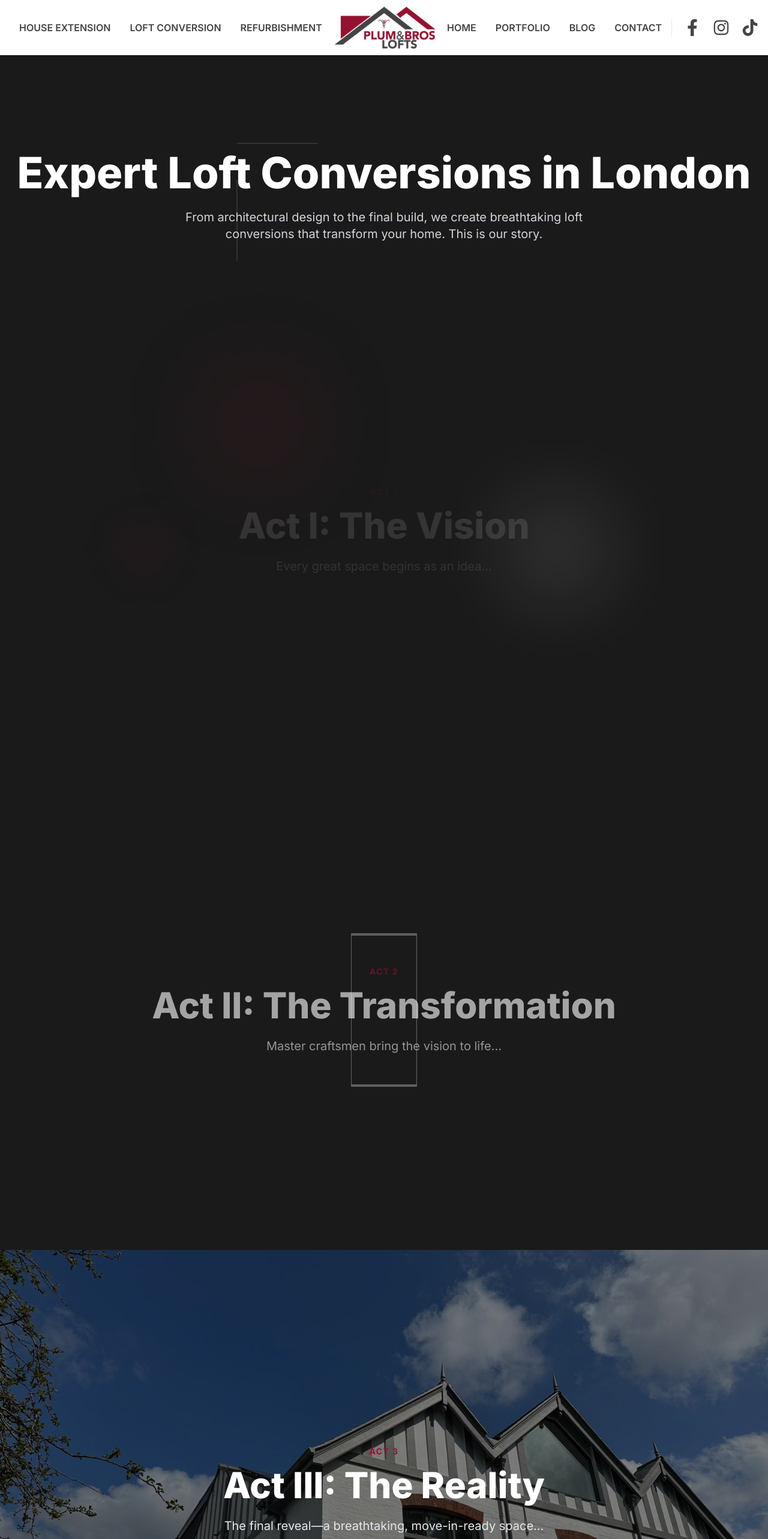
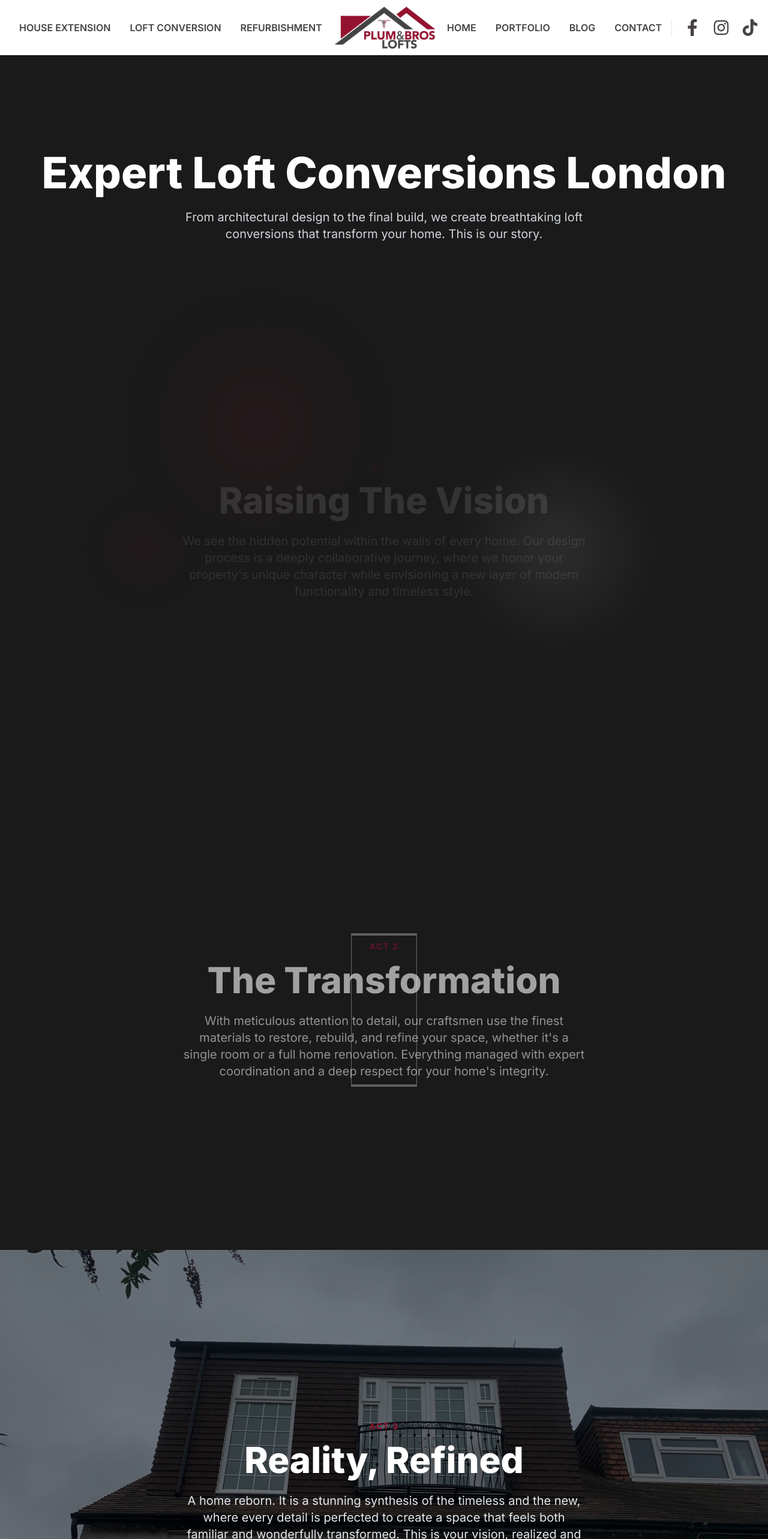
Before and after one commit to armirpepkola/plumbros-lofts-nextjs, a Next.js app: page /loft-conversion in a window 1280 px wide. Shown: the top 2566 px of the page at 60% size. Built offline with nearby package versions, Linux system fonts and the light colour scheme.

Commit message:
conversion content

```diff
--- a/src/app/(pages)/loft-conversion/page.tsx
+++ b/src/app/(pages)/loft-conversion/page.tsx
@@ -1,130 +1,228 @@
 "use client";
 
-import { motion, useScroll, useTransform, AnimatePresence } from 'framer-motion';
-import Image from 'next/image';
-import Link from 'next/link';
-import { useRef, useState } from 'react';
-import { FaPlus } from 'react-icons/fa';
+import { motion, useScroll, useTransform } from "framer-motion";
+import Image from "next/image";
+import { useRef } from "react";
+import FaqAccordion from "@/components/FaqAccordion";
+import NextSteps from "@/components/NextSteps";
 
-// --- DATA (UNCHANGED) ---
+// ============================================================
+// SEO-RICH CONTENT FOR LOFT CONVERSIONS
+// ============================================================
 const acts = [
-    { id: 'vision', title: "Act I: The Vision", content: "Every great space begins as an idea...", image: "/homepage/hero-background.jpg" },
-    { id: 'transformation', title: "Act II: The Transformation", content: "Master craftsmen bring the vision to life...", image: "/homepage/hero-background.jpg" },
-    { id: 'reality', title: "Act III: The Reality", content: "The final reveal—a breathtaking, move-in-ready space...", image: "/homepage/hero-background.jpg" },
-];
-const faqItems = [
-    { q: "What are the main types of loft conversions?", a: "The most common types are Dormer, Hip-to-Gable, Mansard, and Velux conversions..." },
-    { q: "Do I need planning permission?", a: "Many loft conversions fall under 'Permitted Development' rights..." },
-    { q: "How long does a loft conversion take?", a: "A typical project takes 6 to 10 weeks..." },
-    { q: "How much value does a loft conversion add?", a: "A well-executed loft conversion can add up to 20-25% to your property's value." },
+  {
+    id: "vision",
+    title: "Raising The Vision",
+    content:
+      "We see the hidden potential within the walls of every home. Our design process is a deeply collaborative journey, where we honor your property's unique character while envisioning a new layer of modern functionality and timeless style. ",
+    image: "/homepage/hero-background.jpg",
+  },
+  {
+    id: "transformation",
+    title: "The Transformation",
+    content:
+      "With meticulous attention to detail, our craftsmen use the finest materials to restore, rebuild, and refine your space, whether it's a single room or a full home renovation. Everything managed with expert coordination and a deep respect for your home's integrity.",
+    image: "/homepage/hero-background.jpg",
+  },
+  {
+    id: "reality",
+    title: "Reality, Refined",
+    content:
+      "A home reborn. It is a stunning synthesis of the timeless and the new, where every detail is perfected to create a space that feels both familiar and wonderfully transformed. This is your vision, realized and backed by our comprehensive 10-year guarantee.",
+    image: "/conversion/conversion1.jpeg",
+  },
 ];
 
-// --- REUSABLE COMPONENTS (UNCHANGED) ---
-const AccordionItem = ({ item, isOpen, onClick }: any) => ( <div className="border-b border-white/10"><button onClick={onClick} className="w-full flex justify-between items-center text-left py-6"><span className="text-xl font-medium font-[var(--font-montserrat)]">{item.q}</span><motion.div animate={{ rotate: isOpen ? 45 : 0 }}><FaPlus size={20} /></motion.div></button><AnimatePresence>{isOpen && (<motion.div initial={{ height: 0, opacity: 0 }} animate={{ height: 'auto', opacity: 1 }} exit={{ height: 0, opacity: 0 }}><p className="pb-6 text-gray-300">{item.a}</p></motion.div>)}</AnimatePresence></div> );
+const faqItems = [
+  {
+    q: "What are the main types of loft conversions?",
+    a: "The most common types are Dormer, Hip-to-Gable, Mansard, and Velux (rooflight) conversions. The best choice depends on your roof structure, property type, and budget. We provide a full consultation to determine the optimal solution for your home.",
+  },
+  {
+    q: "Do I need planning permission for a loft conversion?",
+    a: "Many loft conversions fall under 'Permitted Development' rights, meaning they don't require full planning permission. However, this is subject to specific criteria, especially in conservation areas. We handle all architectural drawings and submissions to the local authority to ensure your project is fully compliant.",
+  },
+  {
+    q: "How long does the average loft conversion take?",
+    a: "A typical loft conversion project takes between 6 to 10 weeks from the start of construction. We provide a detailed, phase-by-phase project timeline upfront so you always know what to expect and when.",
+  },
+  {
+    q: "How much value does a loft conversion add?",
+    a: "A well-executed loft conversion is one of the best investments you can make in your home, often adding up to 20-25% to your property's value by increasing its square footage and functionality.",
+  },
+];
+
+// ============================================================
+// REUSABLE HELPER COMPONENT
+// ============================================================
 const ActSection = ({ title, content, image, children, index }: any) => {
   const ref = useRef(null);
-    const { scrollYProgress } = useScroll({ target: ref, offset: ["start end", "end start"] });
+  const { scrollYProgress } = useScroll({
+    target: ref,
+    offset: ["start end", "end start"],
+  });
+
   const y = useTransform(scrollYProgress, [0, 1], ["-10%", "10%"]);
   const textOpacity = useTransform(scrollYProgress, [0.2, 0.5, 0.8], [0, 1, 0]);
-    return (<section ref={ref} className="sticky top-0 h-screen overflow-hidden"><motion.div className="absolute inset-0 z-0" style={{ y, scale: 1.15 }}><Image src={image} alt={title} fill className="object-cover opacity-20" /></motion.div><div className="absolute inset-0 bg-[#1a1a1a] bg-opacity-70 z-10" /><div className="absolute inset-0 z-20 flex items-center justify-center pointer-events-none">{children}</div><motion.div className="relative z-30 h-full flex flex-col items-center justify-center text-center px-6" style={{ opacity: textOpacity }}><h3 className="text-sm font-bold text-[var(--color-brand-primary)] uppercase tracking-widest mb-4">Act {index + 1}</h3><h2 className="text-4xl md:text-6xl font-extrabold font-[var(--font-montserrat)] mb-6">{title}</h2><p className="text-xl text-gray-200 max-w-2xl">{content}</p></motion.div></section>);
+
+  return (
+    <section ref={ref} className="sticky top-0 h-screen overflow-hidden">
+      {/* Background Image */}
+      <motion.div className="absolute inset-0 z-0" style={{ y, scale: 1.15 }}>
+        <Image src={image} alt={title} fill className="object-cover opacity-20" />
+      </motion.div>
+
+      {/* Overlay */}
+      <div className="absolute inset-0 bg-[#1a1a1a] bg-opacity-70 z-10" />
+
+      {/* Children Layer */}
+      <div className="absolute inset-0 z-20 flex items-center justify-center pointer-events-none">
+        {children}
+      </div>
+
+      {/* Text Content */}
+      <motion.div
+        className="relative z-30 h-full flex flex-col items-center justify-center text-center px-6"
+        style={{ opacity: textOpacity }}
+      >
+        <h3 className="text-sm font-bold text-[var(--color-brand-primary)] uppercase tracking-widest mb-4">
+          Act {index + 1}
+        </h3>
+        <h2 className="text-4xl md:text-6xl font-extrabold font-[var(--font-montserrat)] mb-6">
+          {title}
+        </h2>
+        <p className="text-xl text-gray-200 max-w-2xl">{content}</p>
+      </motion.div>
+    </section>
+  );
 };
 
-// --- THE FINAL PAGE ---
-export default function ServicePageMasterpiece() {
-    const [expandedFaq, setExpandedFaq] = useState<number | null>(0);
-
+// ============================================================
+// MAIN PAGE COMPONENT
+// ============================================================
+export default function LoftConversionPage() {
   return (
     <main className="bg-[#1a1a1a] text-white">
-            {/* --- HEADER WITH "BLUEPRINT OF LIGHT" ANIMATION --- */}
-            <div className="relative pt-28 pb-16 md:pt-40 md:pb-20 text-center container mx-auto px-6 overflow-hidden">
-                {/* The new background animation, placed on a low z-index */}
-                <div className="absolute inset-0 z-0 flex items-center justify-center opacity-10">
-                    <svg width="600" height="400" viewBox="0 0 600 400" className="w-full h-full">
-                        <defs>
-                            <linearGradient id="lightBeam" x1="0%" y1="0%" x2="0%" y2="100%">
-                                <stop offset="0%" stopColor="white" stopOpacity="0.3" />
-                                <stop offset="100%" stopColor="white" stopOpacity="0" />
-                            </linearGradient>
-                        </defs>
-                        {/* The animated light beam */}
-                        <motion.rect
-                            x="0"
-                            width="100%"
-                            height="100%"
-                            fill="url(#lightBeam)"
-                            initial={{ y: "-100%" }}
-                            animate={{ y: ["-100%", "100%"] }}
-                            transition={{ duration: 4, ease: "easeInOut", repeat: Infinity, repeatDelay: 2 }}
-                        />
-                        {/* The animated roofline */}
-                        <motion.path
-                            d="M50 350 L50 150 L300 50 L550 150 L550 350 Z M50 150 L550 150"
-                            stroke="currentColor"
-                            strokeWidth="2"
-                            fill="none"
-                            initial={{ pathLength: 0 }}
-                            animate={{ pathLength: 1 }}
-                            transition={{ duration: 3, ease: "easeInOut", repeat: Infinity, repeatType: "mirror", repeatDelay: 1 }}
-                        />
-                    </svg>
+      {/* Hero Section */}
+      <div className="relative pt-28 pb-16 md:pt-40 md:pb-20 text-center container mx-auto px-6">
+        <h1 className="text-5xl md:text-7xl font-extrabold font-[var(--font-montserrat)] mb-6">
+          Expert Loft Conversions London
+        </h1>
+        <p className="text-xl text-gray-300 max-w-3xl mx-auto">
+          From architectural design to the final build, we create breathtaking
+          loft conversions that transform your home. This is our story.
+        </p>
       </div>
 
-                {/* The text content, on a higher z-index to be on top */}
-                <div className="relative z-10">
-                    <h1 className="text-5xl md:text-7xl font-extrabold font-[var(--font-montserrat)] mb-6">
-                        Expert Loft Conversions in London
-                    </h1>
-                    <p className="text-xl text-gray-300 max-w-3xl mx-auto">
-                        From architectural design to the final build, we create breathtaking loft conversions that transform your home. This is our story.
-                    </p>
-                </div>
-            </div>
-
+      {/* Acts Timeline */}
       <div className="relative">
-                {/* ACT I */}
-                <ActSection index={0} title={acts[0].title} content={acts[0].content} image={acts[0].image}>
+        {/* --- ACT I --- */}
+        <ActSection
+          index={0}
+          title={acts[0].title}
+          content={acts[0].content}
+          image={acts[0].image}
+        >
           <div className="w-full h-full relative">
-                        <motion.div className="absolute top-[20%] left-[25%] w-32 h-32 rounded-full bg-[var(--color-brand-primary)]/20 blur-3xl" animate={{ x: [0, 50, 0], scale: [1, 1.2, 1] }} transition={{ duration: 15, repeat: Infinity, repeatType: "mirror" }} />
-                        <motion.div className="absolute bottom-[30%] right-[20%] w-48 h-48 rounded-full bg-white/10 blur-3xl" animate={{ y: [0, -40, 0] }} transition={{ duration: 20, repeat: Infinity, repeatType: "mirror" }} />
-                        <motion.div className="absolute bottom-[40%] left-[15%] w-24 h-24 rounded-full bg-[var(--color-brand-primary)]/10 blur-2xl" animate={{ scale: [1, 0.8, 1] }} transition={{ duration: 12, repeat: Infinity, repeatType: "mirror" }} />
+            <motion.div
+              className="absolute top-[20%] left-[25%] w-32 h-32 rounded-full bg-[var(--color-brand-primary)]/20 blur-3xl"
+              animate={{ x: [0, 50, 0], scale: [1, 1.2, 1] }}
+              transition={{
+                duration: 15,
+                repeat: Infinity,
+                repeatType: "mirror",
+              }}
+            />
+            <motion.div
+              className="absolute bottom-[30%] right-[20%] w-48 h-48 rounded-full bg-white/10 blur-3xl"
+              animate={{ y: [0, -40, 0] }}
+              transition={{
+                duration: 20,
+                repeat: Infinity,
+                repeatType: "mirror",
+              }}
+            />
+            <motion.div
+              className="absolute bottom-[40%] left-[15%] w-24 h-24 rounded-full bg-[var(--color-brand-primary)]/10 blur-2xl"
+              animate={{ scale: [1, 0.8, 1] }}
+              transition={{
+                duration: 12,
+                repeat: Infinity,
+                repeatType: "mirror",
+              }}
+            />
           </div>
         </ActSection>
 
-                {/* ACT II */}
-                <ActSection index={1} title={acts[1].title} content={acts[1].content} image={acts[1].image}>
-                     <motion.div className="w-64 h-64 border-4 border-white/30" whileInView={{ rotateY: 360 }} transition={{ duration: 20, repeat: Infinity, ease: "linear" }} style={{ transformStyle: "preserve-3d" }} />
+        {/* --- ACT II --- */}
+        <ActSection
+          index={1}
+          title={acts[1].title}
+          content={acts[1].content}
+          image={acts[1].image}
+        >
+          <motion.div
+            className="w-64 h-64 border-4 border-white/30"
+            whileInView={{ rotateY: 360 }}
+            transition={{
+              duration: 20,
+              repeat: Infinity,
+              ease: "linear",
+            }}
+            style={{ transformStyle: "preserve-3d" }}
+          />
         </ActSection>
 
-                {/* ACT III */}
+        {/* --- ACT III --- */}
         <section className="sticky top-0 h-screen overflow-hidden">
-                    <div className="absolute inset-0 z-0"><Image src={acts[2].image} alt="Final Result" fill className="object-cover" /></div>
-                    <motion.div className="absolute top-0 left-0 w-1/2 h-full bg-[#1a1a1a] z-20" initial={{ x: 0 }} whileInView={{ x: '-100%' }} transition={{ duration: 1.2, ease: [0.87, 0, 0.13, 1] }} />
-                    <motion.div className="absolute top-0 right-0 w-1/2 h-full bg-[#1a1a1a] z-20" initial={{ x: 0 }} whileInView={{ x: '100%' }} transition={{ duration: 1.2, ease: [0.87, 0, 0.13, 1] }} />
+          {/* Background */}
+          <div className="absolute inset-0 z-0">
+            <Image
+              src={acts[2].image}
+              alt="Final Result"
+              fill
+              className="object-cover"
+            />
+          </div>
+
+          {/* Sliding Panels */}
+          <motion.div
+            className="absolute top-0 left-0 w-1/2 h-full bg-[#1a1a1a] z-20"
+            initial={{ x: 0 }}
+            whileInView={{ x: "-100%" }}
+            transition={{ duration: 1.2, ease: [0.87, 0, 0.13, 1] }}
+          />
+          <motion.div
+            className="absolute top-0 right-0 w-1/2 h-full bg-[#1a1a1a] z-20"
+            initial={{ x: 0 }}
+            whileInView={{ x: "100%" }}
+            transition={{ duration: 1.2, ease: [0.87, 0, 0.13, 1] }}
+          />
+
+          {/* Overlay */}
           <div className="absolute inset-0 bg-black/50 z-10" />
-                    <motion.div className="relative z-30 h-full flex flex-col items-center justify-center text-center px-6" initial={{ opacity: 0 }} whileInView={{ opacity: 1 }} transition={{ duration: 0.8, delay: 0.8 }}>
-                        <h3 className="text-sm font-bold text-[var(--color-brand-primary)] uppercase tracking-widest mb-4">Act 3</h3>
-                        <h2 className="text-4xl md:text-6xl font-extrabold font-[var(--font-montserrat)] mb-6">{acts[2].title}</h2>
+
+          {/* Text Content */}
+          <motion.div
+            className="relative z-30 h-full flex flex-col items-center justify-center text-center px-6"
+            initial={{ opacity: 0 }}
+            whileInView={{ opacity: 1 }}
+            transition={{ duration: 0.8, delay: 0.8 }}
+          >
+            <h3 className="text-sm font-bold text-[var(--color-brand-primary)] uppercase tracking-widest mb-4">
+              Act 3
+            </h3>
+            <h2 className="text-4xl md:text-6xl font-extrabold font-[var(--font-montserrat)] mb-6">
+              {acts[2].title}
+            </h2>
             <p className="text-xl text-gray-200 max-w-2xl">{acts[2].content}</p>
           </motion.div>
         </section>
       </div>
 
-            {/* --- FAQ & LAUNCHPAD (UNCHANGED, CLEANED) --- */}
-            <section className="py-20 md:py-28 bg-[#1a1a1a]">
-                <div className="container mx-auto max-w-4xl px-6">
-                    <div className="text-center mb-12"><h2 className="text-3xl md:text-4xl font-bold font-[var(--font-montserrat)]">Your Questions, Answered</h2></div>
-                    <div>{faqItems.map((item, i) => <AccordionItem key={i} item={item} isOpen={expandedFaq === i} onClick={() => setExpandedFaq(expandedFaq === i ? null : i)} />)}</div>
-                </div>
-            </section>
-            <section className="py-20 md:py-28 bg-brand-light">
-                <div className="container mx-auto max-w-7xl px-6 text-center">
-                    <h2 className="text-3xl md:text-4xl font-bold font-[var(--font-montserrat)] text-[var(--color-brand-dark)] mb-12">Continue Your Journey</h2>
-                    <div className="grid grid-cols-1 lg:grid-cols-2 gap-8">
-                        <Link href="/portfolio" className="group relative block h-80 rounded-lg overflow-hidden shadow-xl"><Image src="/homepage/hero-background.jpg" alt="View our portfolio" fill className="object-cover group-hover:scale-105 transition-transform" /><div className="absolute inset-0 bg-black/50" /><div className="relative h-full flex flex-col justify-end p-8 text-white"><h3 className="text-3xl font-bold font-[var(--font-montserrat)] mb-2">See The Proof</h3><p>Explore our gallery of completed projects.</p></div></Link>
-                        <Link href="/blog" className="group relative block h-80 rounded-lg overflow-hidden shadow-xl"><Image src="/homepage/hero-background.jpg" alt="Read our blog" fill className="object-cover group-hover:scale-105 transition-transform" /><div className="absolute inset-0 bg-black/50" /><div className="relative h-full flex flex-col justify-end p-8 text-white"><h3 className="text-3xl font-bold font-[var(--font-montserrat)] mb-2">Get Inspired</h3><p>Read our blog for ideas and insights.</p></div></Link>
-                    </div>
-                </div>
-            </section>
+      {/* FAQ + NEXT STEPS */}
+      <FaqAccordion items={faqItems} />
+      <NextSteps />
     </main>
   );
 }
```
Also changed, not shown: public/conversion/conversion1.jpeg (added). Lines whose indentation alone changed are shown as unchanged.
